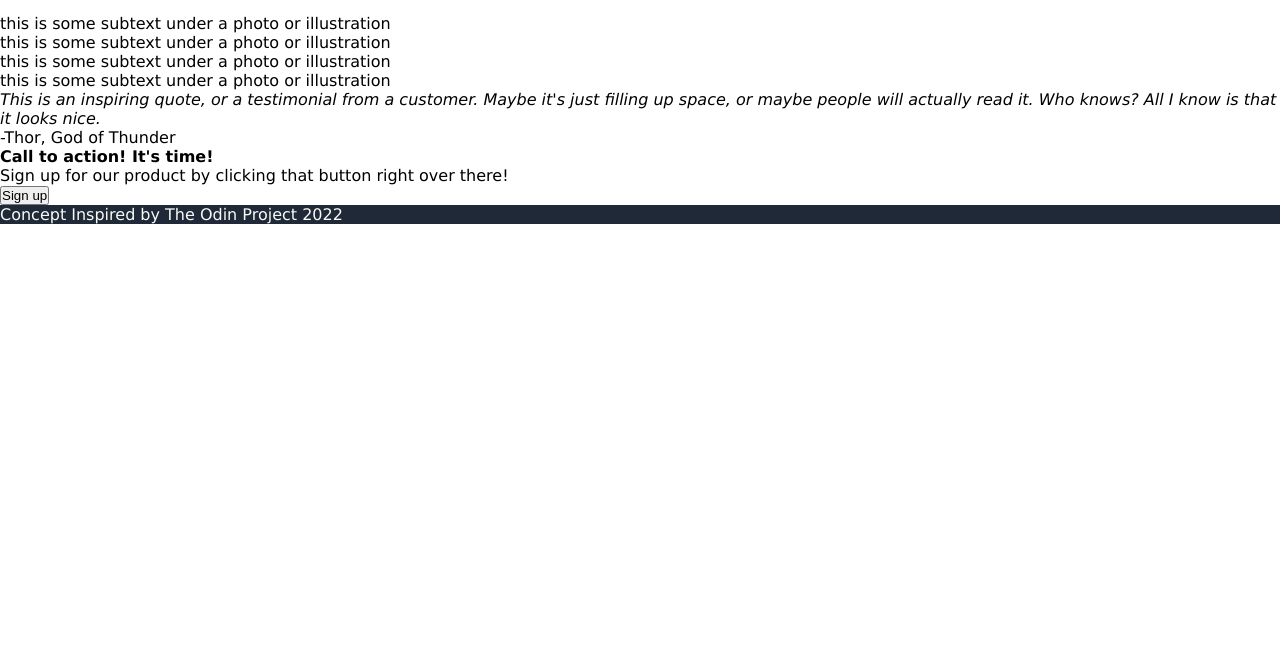
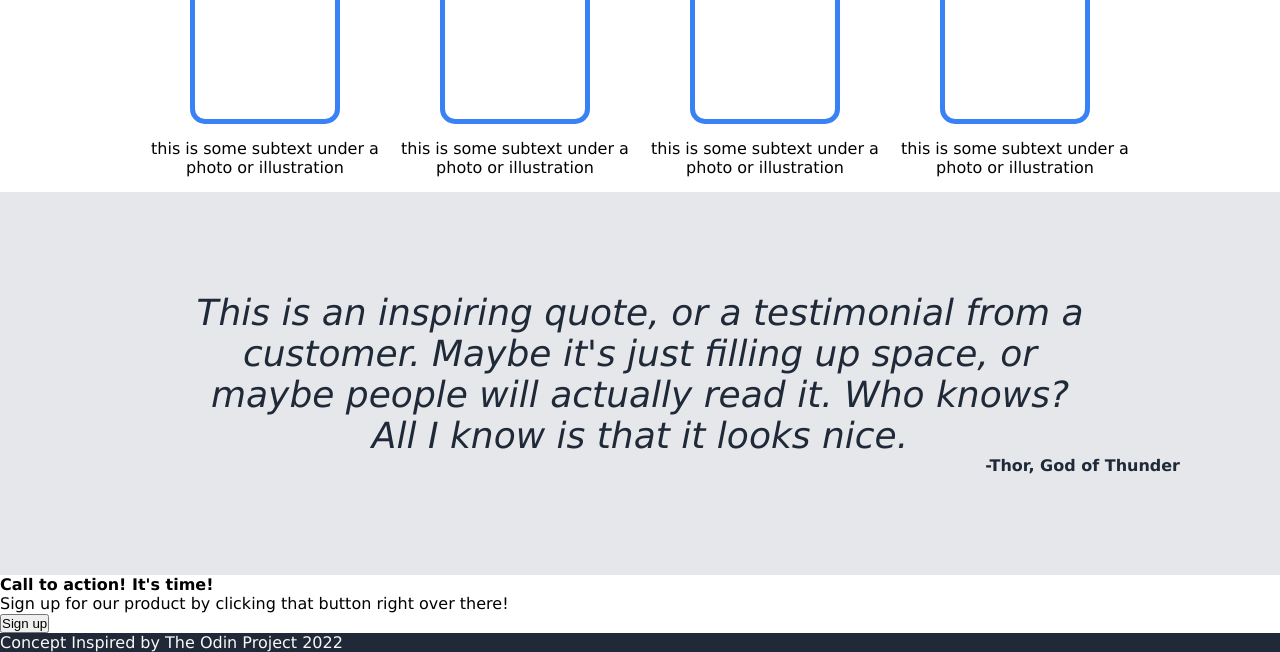
Before and after one commit to weeman2470/odin-landing, a plain HTML site: page index.html in a window 1280 px wide. Shown: the part 547-1199 px from the top of the page. Before the commit the page ends 800 px from the top, so only its background shows below. Drawn offline with Linux system fonts and the light colour scheme.

Commit message:
Finished photo and quote sections in main

```diff
--- a/style.css
+++ b/style.css
@@ -134,32 +134,64 @@ ul {
     margin-left: 50px;
 }
 
-.main {
+main {
     display: flex;
     flex-direction: column;
     align-items: center;
     padding: 0 30px;
+    margin-top: 10px;
+}
+
+h2 {
+    font-size: 36px;
+    font-weight: bolder;
+    color: #1f2937;
+}
+
+.contain {
+    display: flex;
+    justify-content: center;
+    align-items: center;
+    margin: 10px 0 15px 0;
     flex-wrap: wrap;
 }
 
-main h2 {
-    font-size: 36px;
-    font-weight: bolder;
-    color: #1f2937;
+.frame {
+    display: flex;
+    max-width: 250px;
+    align-items: center;
+    gap: 15px;
     text-align: center;
-    margin: 30px 0;
+    flex-direction: column;
 }
 
-.main .boxes {
-    display: flex;
-    justify-content: center;
-    align-items: center;
-    margin: 30px 0 60px 0;
+.box {
+    border: #3882f6 5px solid;
+    border-radius: 15px;
+    height: 150px;
+    width: 150px;
 }
 
-.boxes .box {
-    border: #3882f6 3px solid;
-    height: 200px;
-    width: 150px;
-    margin-left:
+.quote {
+    display: flex;
+    flex-direction: column;
+    background-color: #e5e7eb;
+    color: #1f2937;
+    align-items: center;
+    flex-wrap: wrap;
+    min-width: 600px;
+    padding: 100px;
 }
+
+.quote em {
+    font-size: 36px;
+    font-weight: lighter;
+    text-align: center;
+    max-width: 900px;
+}
+
+.quote p {
+    display: flex;
+    align-self: flex-end;
+    font-weight: bolder;
+}
```
